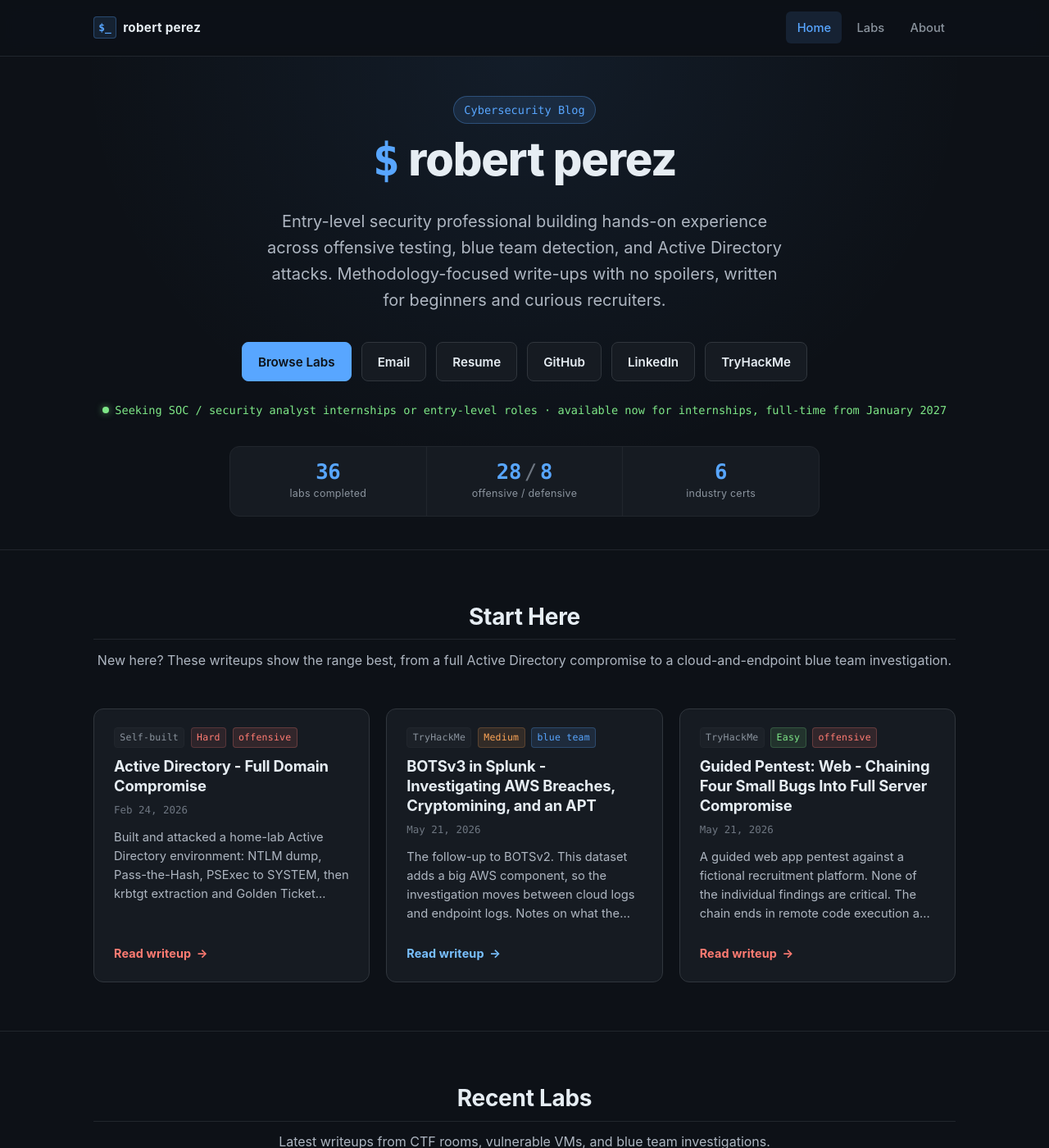
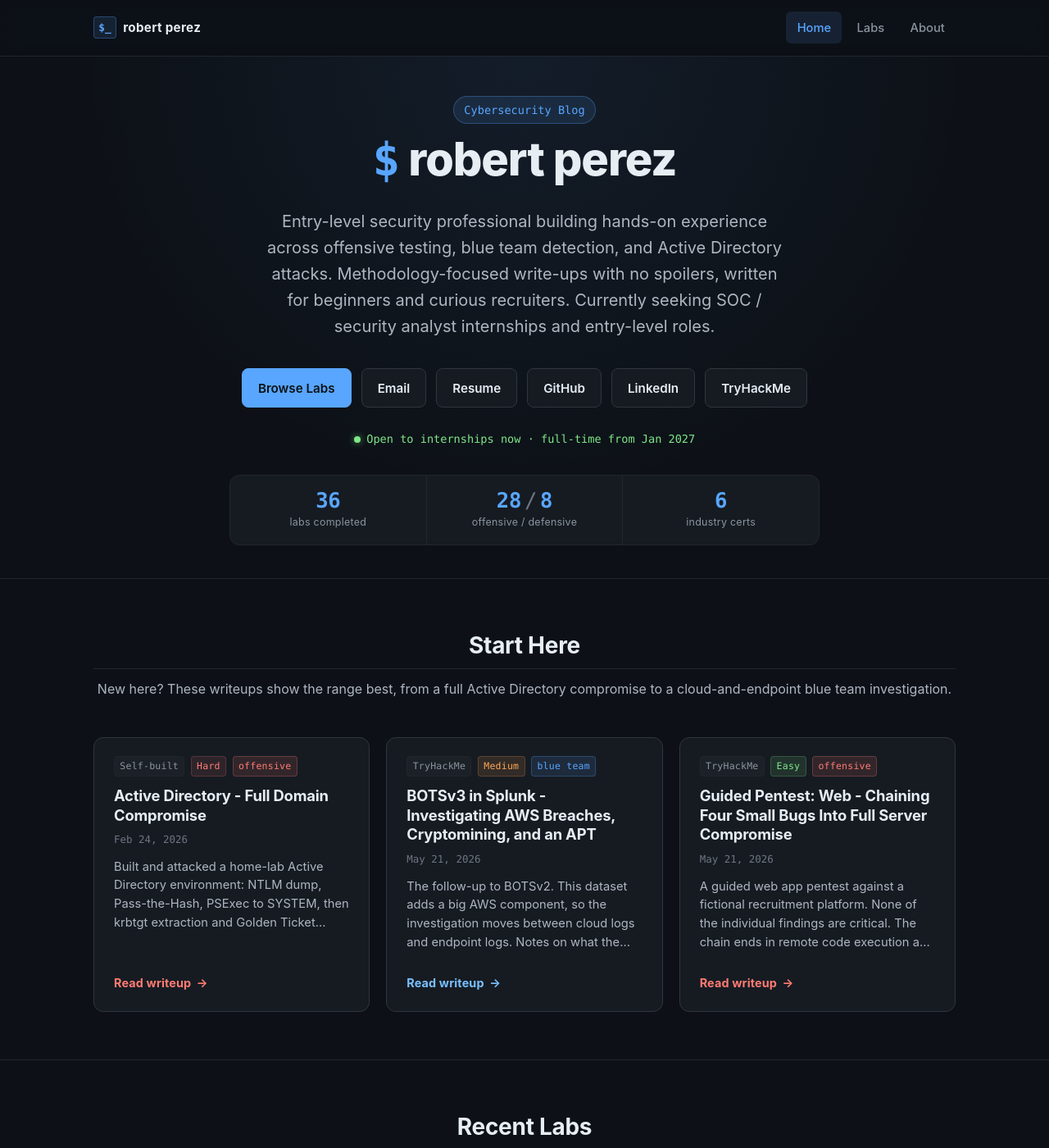
Before and after one commit to barrytd/barrytd.github.io, a Jekyll site: the page built from index.md, in a window 1280 px wide and 1400 px high. Shown: the whole window at 82% size. Built offline with Jekyll 4.4.1, drawn with Linux system fonts in a browser that asks for light colours.

Commit message:
tighten hero availability line and fold role detail into tagline
the green availability line ran nearly full width in monospace and
looked out of place against the centered, compact hero. shorten it to
"Open to internships now, full-time from Jan 2027" and move the role
detail up into the tagline, which now ends "Currently seeking SOC /
security analyst internships and entry-level roles." bump the line's
top margin to 2em so it has even breathing room above (buttons) and
below (stats bar) instead of being sandwiched. theme, mark, divider,
and monospace styling unchanged.

Co-Authored-By: Claude Fable 5 <noreply@anthropic.com>

```diff
--- a/_layouts/home.html
+++ b/_layouts/home.html
@@ -12,7 +12,7 @@ layout: default
     <span class="hero-title-prompt">$</span> {{ site.author.name | downcase }}
   </h1>
   <p class="hero-tagline">
-    Entry-level security professional building hands-on experience across offensive testing, blue team detection, and Active Directory attacks. Methodology-focused write-ups with no spoilers, written for beginners and curious recruiters.
+    Entry-level security professional building hands-on experience across offensive testing, blue team detection, and Active Directory attacks. Methodology-focused write-ups with no spoilers, written for beginners and curious recruiters. Currently seeking SOC / security analyst internships and entry-level roles.
   </p>
   <div class="hero-actions">
     <a class="btn btn-primary" href="{{ '/labs/' | relative_url }}">Browse Labs</a>
@@ -26,7 +26,7 @@ layout: default
 
   <p class="hero-availability">
     <span class="hero-availability-dot"></span>
-    Seeking SOC / security analyst internships or entry-level roles &middot; available now for internships, full-time from January 2027
+    Open to internships now &middot; full-time from Jan 2027
   </p>
 
   <div class="stats-bar">
--- a/assets/css/style.css
+++ b/assets/css/style.css
@@ -300,7 +300,9 @@ pre code {
   display: inline-flex;
   align-items: center;
   gap: 0.55em;
-  margin: 1.75em auto 0;
+  /* Even breathing room above (buttons) and below (stats bar, which adds
+     its own 2em top margin) so the line is not sandwiched. */
+  margin: 2em auto 0;
   font-family: var(--font-mono);
   font-size: 0.85rem;
   color: var(--green);
```
